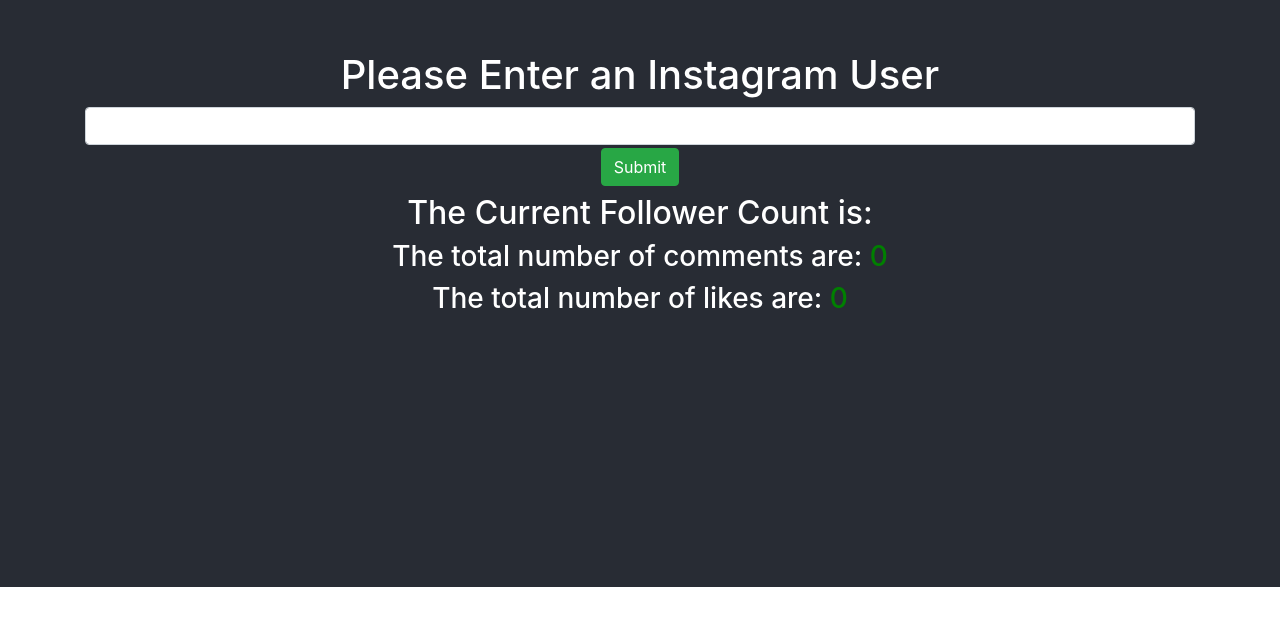
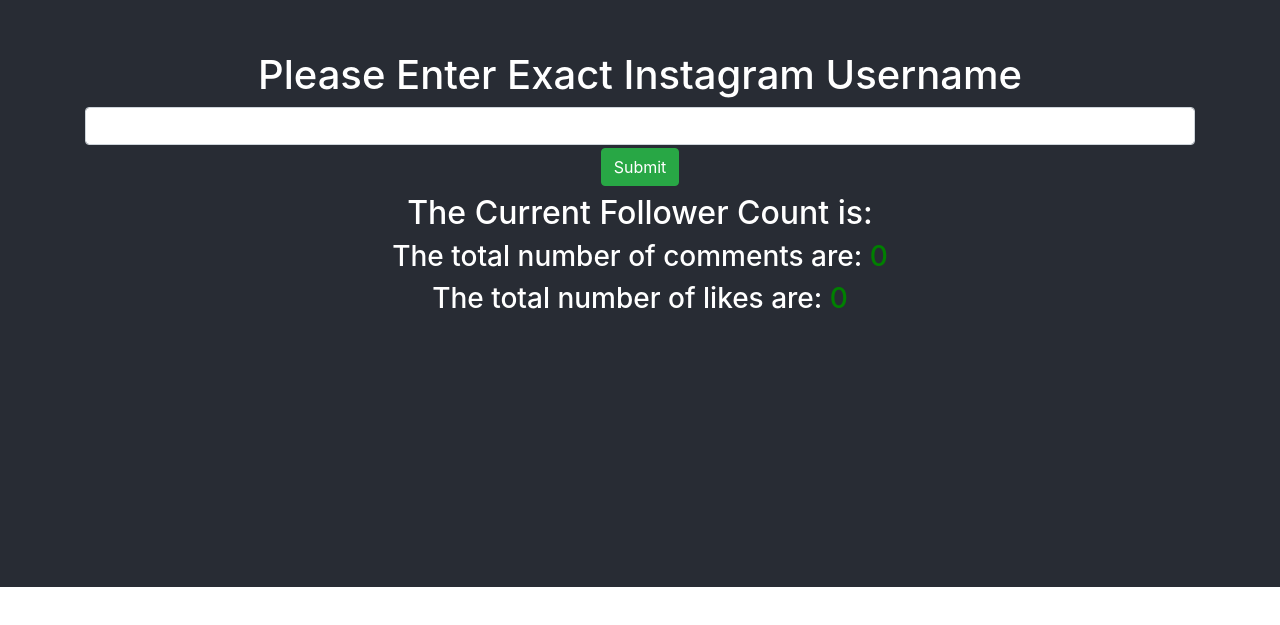
Before and after one commit to connoratwistic/instagramscraper, a React (Create React App) app: page / in a window 1280 px wide. Shown: the part 213-838 px from the top of the page. Built offline with nearby package versions, Linux system fonts and the light colour scheme.

Commit message:
changed header title

```diff
--- a/src/Header.js
+++ b/src/Header.js
@@ -11,7 +11,7 @@
     return(
     <Row>
         <Col>
-            <h1>Please Enter an Instagram User</h1>
+            <h1>Please Enter Exact Instagram Username</h1>
             <FormControl type="text" onChange={props.userToCheck} />
             <Button className="btn-success" onClick={props.makeUrl}>Submit</Button>
         </Col>
```
